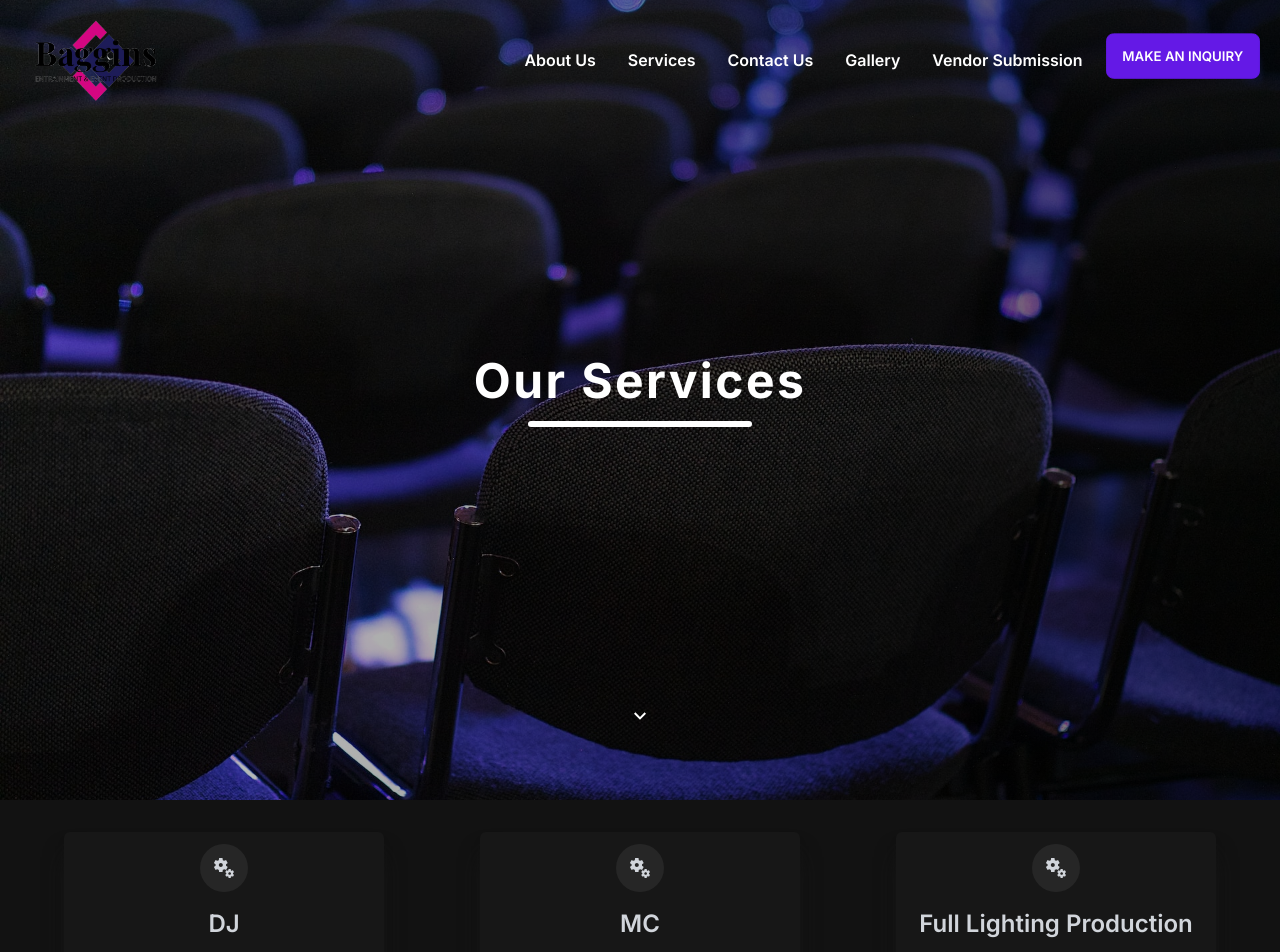
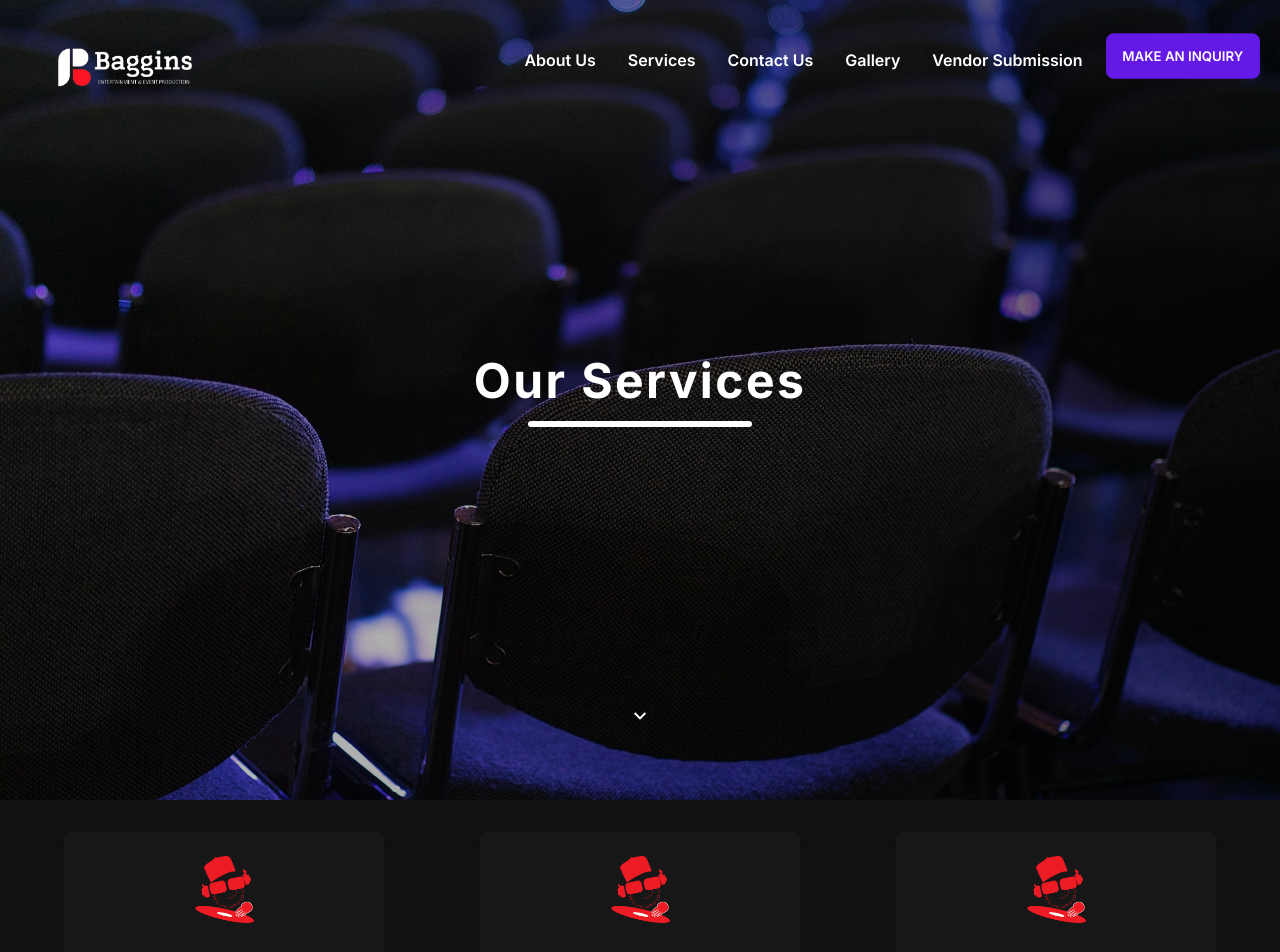
Before and after one commit to ErenYea/Baggin, a Next.js app: page /services in a window 1280 px wide. Shown: the top 952 px of the page. Built offline with nearby package versions, Linux system fonts and the light colour scheme.

Commit message:
logo changed

```diff
--- a/src/app/services/page.tsx
+++ b/src/app/services/page.tsx
@@ -1,41 +1,52 @@
-import Intro from '@/components/Intro';
-import servicesImg from '../../../public/services.jpg'
-import MiscellaneousServicesOutlinedIcon from '@mui/icons-material/MiscellaneousServicesOutlined';
+import Intro from "@/components/Intro";
+import servicesImg from "../../../public/services.jpg";
+import MiscellaneousServicesOutlinedIcon from "@mui/icons-material/MiscellaneousServicesOutlined";
+import Image from "next/image";
 
 const services = [
-    {title:'DJ'},
-    {title:'MC'},
-    {title:'Full Lighting Production'},
-    {title:'Cloud/Fog Effect'},
-    {title:'Tall Mirror Photobooth'},
-    {title:'360 Video Booth'},
-    {title:'Cold Indoor Sparkler Fountain Effect'},
-    {title:'Dancefloor & Customised Dancefloor Vinyl Wrap'},
-    {title:'Customised Backdrop + Balloonist'},
-    {title:'Piping and Draping'},
-    {title:'Confetti'},
-    {title: 'LED Screen Display'},
-    {title:'Custom Builds'}
-]
+  { title: "DJ" },
+  { title: "MC" },
+  { title: "Full Lighting Production" },
+  { title: "Cloud/Fog Effect" },
+  { title: "Tall Mirror Photobooth" },
+  { title: "360 Video Booth" },
+  { title: "Cold Indoor Sparkler Fountain Effect" },
+  { title: "Dancefloor & Customised Dancefloor Vinyl Wrap" },
+  { title: "Customised Backdrop + Balloonist" },
+  { title: "Piping and Draping" },
+  { title: "Confetti" },
+  { title: "LED Screen Display" },
+  { title: "Custom Builds" },
+];
 
 const Services = () => {
   return (
     <>
-        <Intro title='Our Services' bgImage={servicesImg.src}/>
-        <div className='flex justify-evenly flex-wrap gap-8 items-center my-8 pageMiddle'>
-            {services.map((service)=>(
-                <div key={service.title} className='w-80 shadow-xl shadow-neutral-900 rounded-md bg-neutral-900 py-3 px-4 text-gray-300'>
-                    <div className='flex justify-center bg-neutral-800 p-3 w-fit mx-auto rounded-full'>
-                        <MiscellaneousServicesOutlinedIcon className='text-4xl'/>
+      <Intro title="Our Services" bgImage={servicesImg.src} />
+      <div className="flex justify-evenly flex-wrap gap-8 items-center my-8 pageMiddle">
+        {services.map((service) => (
+          <div
+            key={service.title}
+            className="w-80 shadow-xl shadow-neutral-900 rounded-md bg-neutral-900 py-3 px-4 text-gray-300"
+          >
+            <div className="flex justify-center p-3 w-fit mx-auto rounded-full">
+              {/* <MiscellaneousServicesOutlinedIcon className='text-4xl'/> */}
+              <Image src="/logo_big.png" alt="Logo" width={60} height={60} />
             </div>
-                    <h3 className='text-2xl text-center mt-4 font-semibold'>{service.title}</h3>
-                    <p className='text-base text-center mt-2 font-medium'>Lorem ipsum dolor sit amet consectetur, adipisicing elit. Nam quasi consectetur tempora sed asperiores perferendis provident animi sint ipsum autem magni, et ab. Expedita eius officiis voluptatibus sint dolores porro!</p>
+            <h3 className="text-2xl text-center mt-4 font-semibold">
+              {service.title}
+            </h3>
+            <p className="text-base text-center mt-2 font-medium">
+              Lorem ipsum dolor sit amet consectetur, adipisicing elit. Nam
+              quasi consectetur tempora sed asperiores perferendis provident
+              animi sint ipsum autem magni, et ab. Expedita eius officiis
+              voluptatibus sint dolores porro!
+            </p>
           </div>
         ))}
-
       </div>
     </>
   );
-}
+};
 
 export default Services;
--- a/src/components/InquiryForm.tsx
+++ b/src/components/InquiryForm.tsx
@@ -1,106 +1,146 @@
-'use client'
-import {useRef, useState} from 'react'
-import countries from '../data/countries.json'
+"use client";
+import { useRef, useState } from "react";
+import countries from "../data/countries.json";
 
-const InputField = ({input,handleChange}:InputFieldProps)=>{
+const InputField = ({ input, handleChange }: InputFieldProps) => {
   return (
-        <div className='my-4 mx-auto'>
+    <div className="my-4 mx-auto">
       <label htmlFor="">{input.label}</label>
-            <input className='block mt-2 w-full h-10 py-2 px-4 rounded-md bg-neutral-800' type={input.type} data-name={input.name} onBlur={handleChange}/>
+      <input
+        className="block mt-2 w-full h-10 py-2 px-4 rounded-md bg-neutral-800"
+        type={input.type}
+        data-name={input.name}
+        onBlur={handleChange}
+      />
     </div>
-    )
-}
+  );
+};
 
-const Dropdown = ({input,handleDropdown}:DropdownFieldProps)=>{
+const Dropdown = ({ input, handleDropdown }: DropdownFieldProps) => {
   return (
     <div className=" w-full">
       <label htmlFor="">{input.label}</label>
-            <div className='dropdown w-full py-2.5 rounded-md mt-2 bg-neutral-800'>
-            <label tabIndex={0} className="m-1 w-full px-2 block cursor-pointer">Choose Country</label>
-            <ul tabIndex={0} className="dropdown-content block z-[1] menu p-2 shadow bg-neutral-800 rounded-box w-full h-36 overflow-auto">
-                {input.options.map((option:any)=>(
-                    <li key={option.name} className='block w-full' onClick={(e)=>handleDropdown('country',option.name)}><a>{option.name}</a></li>
+      <div className="dropdown w-full py-2.5 rounded-md mt-2 bg-neutral-800">
+        <label tabIndex={0} className="m-1 w-full px-2 block cursor-pointer">
+          Choose Country
+        </label>
+        <ul
+          tabIndex={0}
+          className="dropdown-content block z-[1] menu p-2 shadow bg-neutral-800 rounded-box w-full h-36 overflow-auto"
+        >
+          {input.options.map((option: any) => (
+            <li
+              key={option.name}
+              className="block w-full"
+              onClick={(e) => handleDropdown("country", option.name)}
+            >
+              <a>{option.name}</a>
+            </li>
           ))}
         </ul>
       </div>
     </div>
-    )
-}
+  );
+};
 
 const inputs = [
-    {label:'Name',type:'text',name:'name'},
-    {label:'Email',type:'email',name:'email'},
-    {label:'Contact Number',type:'text',name:'contactNumber'},
-    {label:'Country',type:'dropdown',name:'country',options:countries},
-]
+  { label: "Name", type: "text", name: "name" },
+  { label: "Email", type: "email", name: "email" },
+  { label: "Contact Number", type: "text", name: "contactNumber" },
+  {
+    label: "Event Country",
+    type: "dropdown",
+    name: "country",
+    options: countries,
+  },
+];
+
+// Add date ,event type(dropdown), event services(multiple options dropdown)
+// Send email to baggins team and client on submission
+// Add dashboard
+// Vendor submission form
 
 const InquiryForm = () => {
-    const [inputFields,setInputFields] = useState({name:'',email:'',contactNumber:'',country:''})
+  const [inputFields, setInputFields] = useState({
+    name: "",
+    email: "",
+    contactNumber: "",
+    country: "",
+  });
 
-    const handleChange = (e:any)=>{
-        setInputFields(prev=>({...prev,[e.target.dataset.name]:e.target.value}))
-    }
+  const handleChange = (e: any) => {
+    setInputFields((prev) => ({
+      ...prev,
+      [e.target.dataset.name]: e.target.value,
+    }));
+  };
 
-    const handleDropdown = (country:string,value:string)=>{
+  const handleDropdown = (country: string, value: string) => {
     // console.log(country,value)
-        setInputFields(prev=>({...prev,country:value}))
-    }
+    setInputFields((prev) => ({ ...prev, country: value }));
+  };
 
-    const handleSubmit = (e:any)=>{
-        e.preventDefault()
-        console.log(inputFields)
-    }
+  const handleSubmit = (e: any) => {
+    e.preventDefault();
+    console.log(inputFields);
+  };
 
-    console.log(inputFields)
+  console.log(inputFields);
 
   return (
-        <form className='w-96' onSubmit={handleSubmit}>
-            <h3 className='text-2xl text-center uppercase'>Inquire</h3>
-            {inputs.map((input)=>{
-                return(
+    <form className="w-96" onSubmit={handleSubmit}>
+      <h3 className="text-2xl text-center uppercase">Inquire</h3>
+      {inputs.map((input) => {
+        return (
           <>
-                    {input.type === 'dropdown' ?
-                    <Dropdown key={input.name} input={input} handleDropdown={handleDropdown}/>
-                    :
-                    <InputField key={input.name} input={input} handleChange={handleChange}/>
-                }
+            {input.type === "dropdown" ? (
+              <Dropdown
+                key={input.name}
+                input={input}
+                handleDropdown={handleDropdown}
+              />
+            ) : (
+              <InputField
+                key={input.name}
+                input={input}
+                handleChange={handleChange}
+              />
+            )}
           </>
-                )
-            }
-            )}
-            <button className='w-full text-lg border-2 mt-4 py-2'>Submit</button>
+        );
+      })}
+      <button className="w-full text-lg border-2 mt-4 py-2">Submit</button>
     </form>
   );
-}
+};
 
 export default InquiryForm;
 
-
 type InputFieldProps = {
-    input:{
-    label:string,
-    type:string,
-    name:string,
-    options?:any
+  input: {
+    label: string;
+    type: string;
+    name: string;
+    options?: any;
     // value:string
-    }
-    handleChange:(e:any)=>void,
-}
+  };
+  handleChange: (e: any) => void;
+};
 
 type DropdownFieldProps = {
-    input:{
-    label:string,
-    type:string,
-    name:string,
-    options?:any
+  input: {
+    label: string;
+    type: string;
+    name: string;
+    options?: any;
     // value:string
-    }
-    handleDropdown:(country:string,value:string)=>void
-}
+  };
+  handleDropdown: (country: string, value: string) => void;
+};
 
 type InputProps = {
-        name:string,
-        email:string,
-        contactNumber:string,
-        country:string
-}
+  name: string;
+  email: string;
+  contactNumber: string;
+  country: string;
+};
--- a/src/pages/Header.tsx
+++ b/src/pages/Header.tsx
@@ -8,13 +8,13 @@ type Props = {};
 const Header = (props: Props) => {
   return (
     <div className="w-full absolute top-5 px-4 flex lg:justify-between justify-start items-center bg-transparent z-[100] h-[10%] ">
-        <MobileNav/>
+      <MobileNav />
       <Link href="/" className="ml-4 normal-case text-xl">
         <Image
-            src="/logo_4.png"
+          src="/logo_7.png"
           alt="logo"
-            width={130}
-            height={130}
+          width={200}
+          height={200}
           // style={{ scale: "150%" }}
           className="  cursor-pointer"
         />
@@ -59,7 +59,9 @@ const Header = (props: Props) => {
           </li>
         </ul>
         <div>
-        <Link href="/make-an-inquiry" className="btn btn-primary">Make an Inquiry</Link>
+          <Link href="/make-an-inquiry" className="btn btn-primary">
+            Make an Inquiry
+          </Link>
         </div>
       </div>
     </div>
```
Also changed, not shown: public/logo_6.png (added), public/logo_7.png (added). Lines whose indentation alone changed are shown as unchanged.
